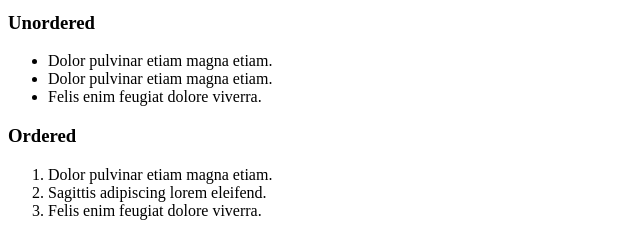
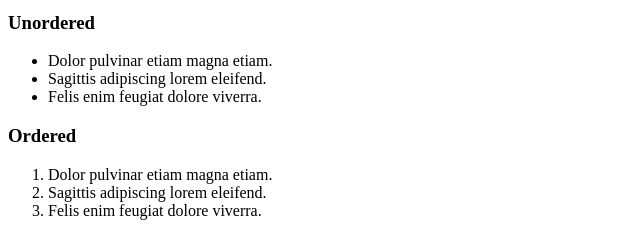
Before and after one commit to SherrynneJoy/alx-frontend, a plain HTML site: page 0x00-html_advanced/26-styleguide.html in a window 1280 px wide. Shown: the part 559-795 px from the top of the page, 0-640 px from the left. Drawn offline with Linux system fonts and the light colour scheme.

Commit message:
Examples of lists for the styleguide

```diff
--- a/0x00-html_advanced/26-styleguide.html
+++ b/0x00-html_advanced/26-styleguide.html
@@ -40,7 +40,7 @@
 				<h3>Unordered</h3>
 				<ul>
 					<li>Dolor pulvinar etiam magna etiam.</li>
-					<li>Dolor pulvinar etiam magna etiam.</li>
+					<li>Sagittis adipiscing lorem eleifend.</li>
 					<li>Felis enim feugiat dolore viverra.</li>
 				</ul>
 				<h3>Ordered</h3>
```
